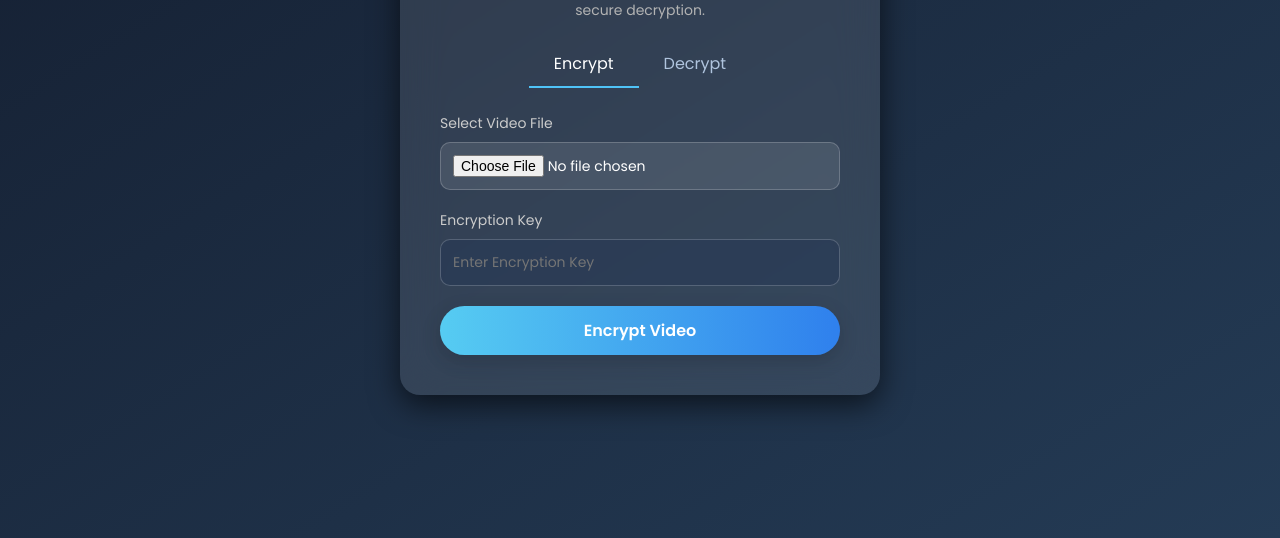
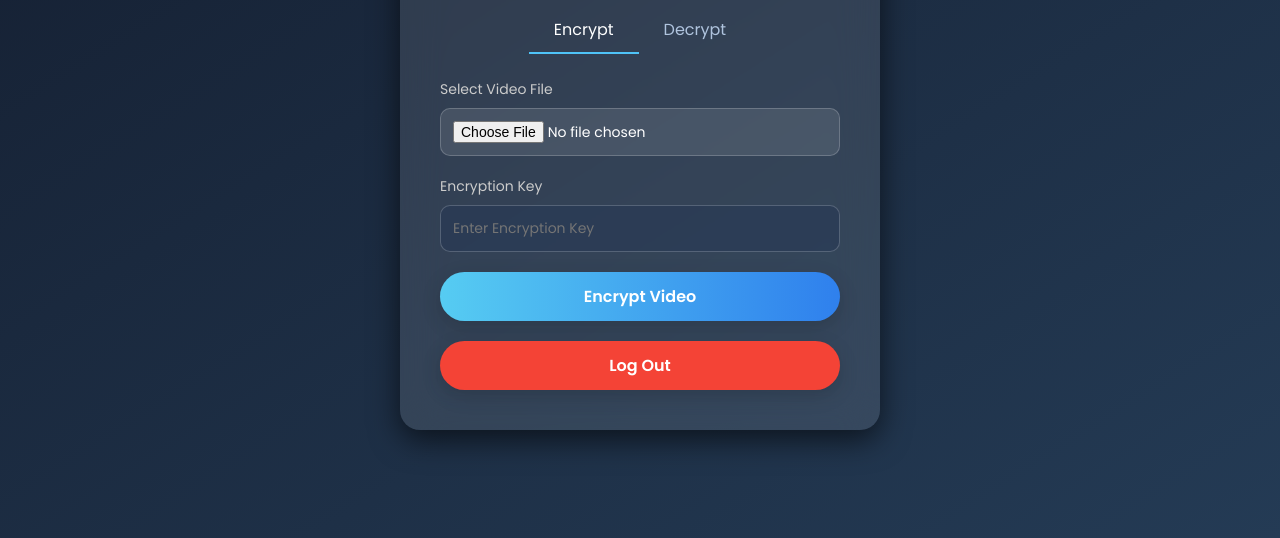
Before and after one commit to B-skanda/CipherVault-Secure-your-files, a website: page public/index.html in a window 1280 px wide. Shown: the part 262-800 px from the top of the page. Drawn offline with Linux system fonts and the light colour scheme.

Commit message:
index.html

```diff
--- a/public/index.html
+++ b/public/index.html
@@ -159,6 +159,7 @@
             outline: none;
             box-shadow: 0 0 10px #4fc3f7;
         }
+
         .status-message {
             margin-top: 20px;
             padding: 12px;
@@ -181,6 +182,38 @@
             margin-top: 30px;
             font-size: 12px;
             color: #aaa;
+        }
+
+        /* Log Out Button */
+        .logout-button {
+            width: 100%;
+            padding: 12px 20px;
+            background: #f44336;
+            border: none;
+            border-radius: 30px;
+            color: #fff;
+            font-size: 16px;
+            font-weight: 600;
+            cursor: pointer;
+            margin-top: 20px;
+            transition: all 0.3s ease;
+            box-shadow: 0 6px 20px rgba(0, 0, 0, 0.15);
+        }
+
+        .logout-button:hover {
+            background: #e53935;
+            transform: translateY(-3px);
+            box-shadow: 0 8px 30px rgba(0, 0, 0, 0.2);
+        }
+
+        .logout-button:active {
+            transform: translateY(1px);
+            box-shadow: 0 4px 15px rgba(0, 0, 0, 0.1);
+        }
+
+        .logout-button:focus {
+            outline: none;
+            box-shadow: 0 0 10px #4fc3f7;
         }
     </style>
 </head>
@@ -223,6 +256,9 @@
         </div>
 
         <div id="status" class="status-message"></div>
+
+        <!-- Log Out Button -->
+        <button class="logout-button" onclick="logout()">Log Out</button>
     </div>
 
     <script>
@@ -233,6 +269,10 @@
             document.querySelector(`.tab[onclick="switchTab('${tab}')"]`).classList.add('active');
             document.getElementById(`${tab}-content`).classList.add('active');
         }
+
+        function logout() {
+            window.location.href = "login.html";  // Redirect to login page
+        }
     </script>
 </body>
 </html>
```
Lines whose indentation alone changed are shown as unchanged.
